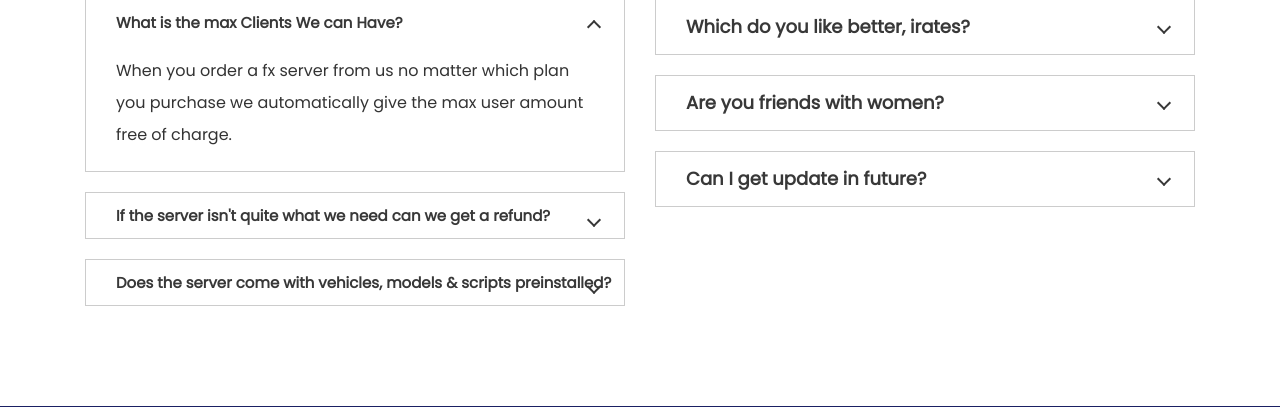
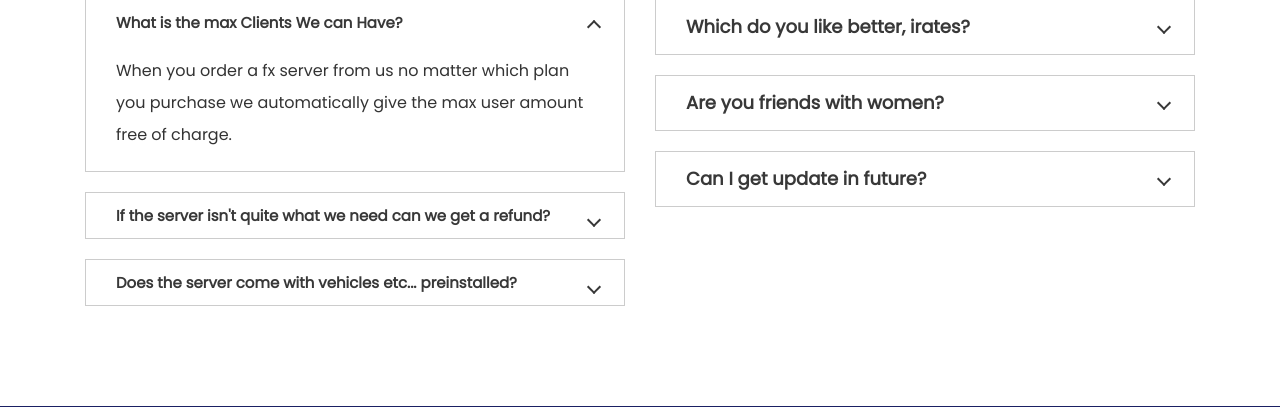
Before and after one commit to FIH-Official/fireandicehosting.com, a PHP site: page /fx-hosting in a window 1280 px wide. Shown: the part 2499-2906 px from the top of the page. Run offline with PHP 8.4, Linux system fonts and the light colour scheme; some libraries are stand-ins or nearby versions.

Commit message:
Update fx-hosting.php

```diff
--- a/fx-hosting.php
+++ b/fx-hosting.php
@@ -210,8 +210,7 @@
                                     days we do not offer money back.</p>
                             </li>
                             <li>
-                                <a style="font-size: 15px;">Does the server come with vehicles, models & scripts
-                                    preinstalled?</a>
+                                <a style="font-size: 15px;">Does the server come with vehicles etc... preinstalled?</a>
                                 <p>The only time models, scripts & vehicles are preinstalled is if the extra setup is
                                     purchaused and then after that they can be installed by the development team for
                                     5$USD for the time required to install everything.</p>
```
